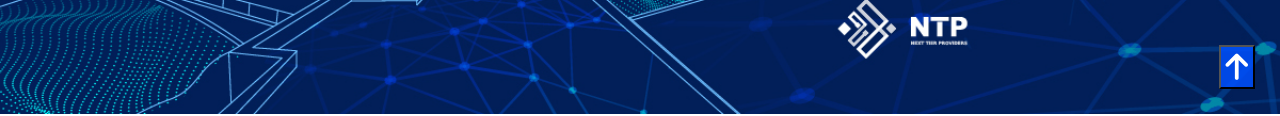
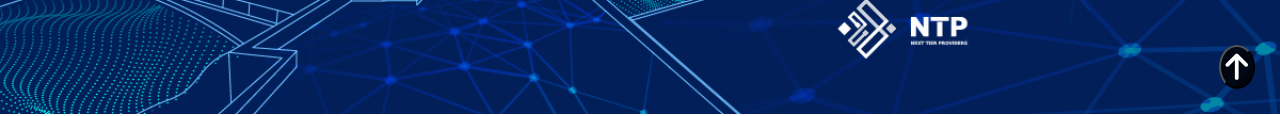
Before and after one commit to Lashak111/Next-Tier-Providers, a plain HTML site: page index.html in a window 1280 px wide. Shown: the part 686-802 px from the top of the page. Drawn offline with Linux system fonts and the light colour scheme.

Commit message:
24 oct finall comit

```diff
--- a/style.css
+++ b/style.css
@@ -72,7 +72,8 @@ header {
   position: fixed;
   right: 25px;
   bottom: 25px;
-  background-color: rgba(0, 81, 255, 0.849);
+  border-radius: 50%;
+  background-color: rgba(0, 0, 0, 0.829);
   padding: 5px;
   z-index: 2;
 }
@@ -106,7 +107,6 @@ header {
 
 .Slogan span {
   border-width: 0.5px;
-  /* border-style: dashed; */
   color: white;
   padding: 2px;
   font-size: 95px;
```
